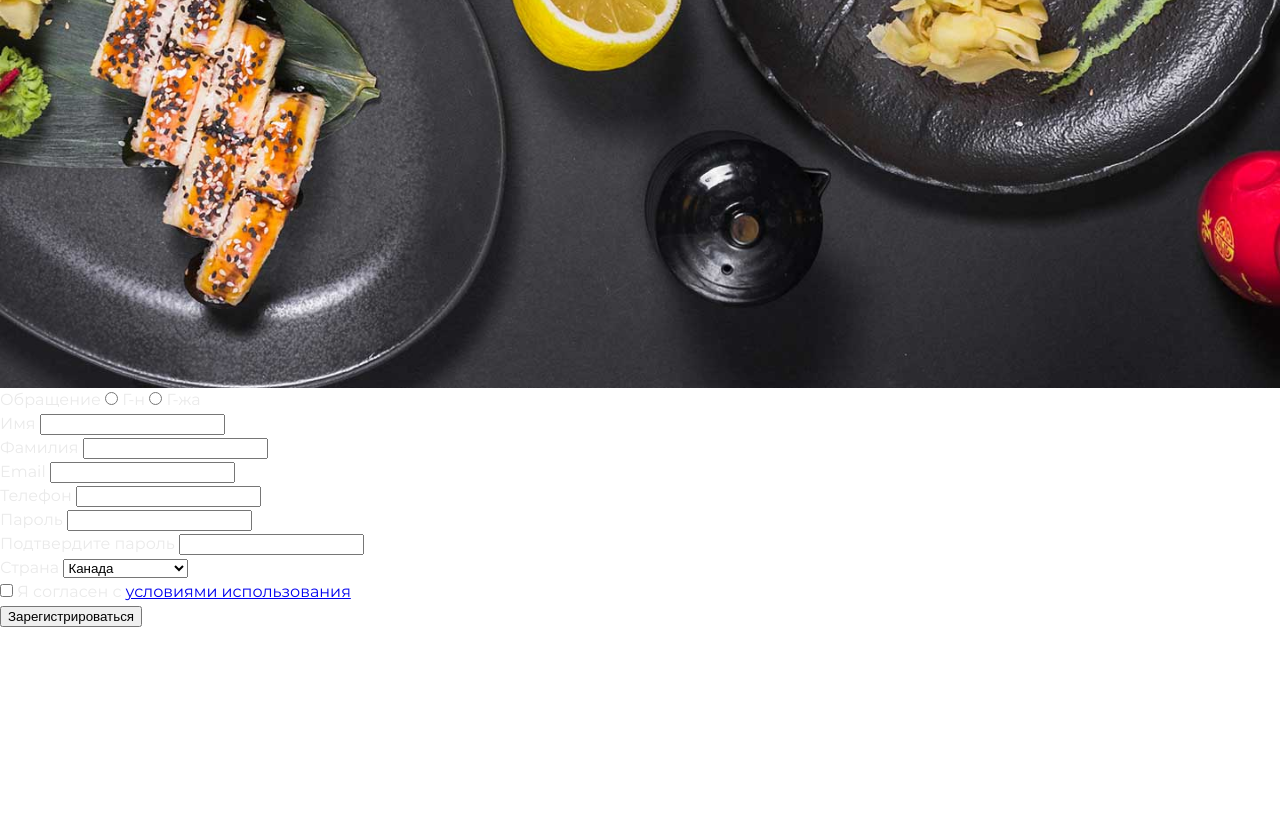
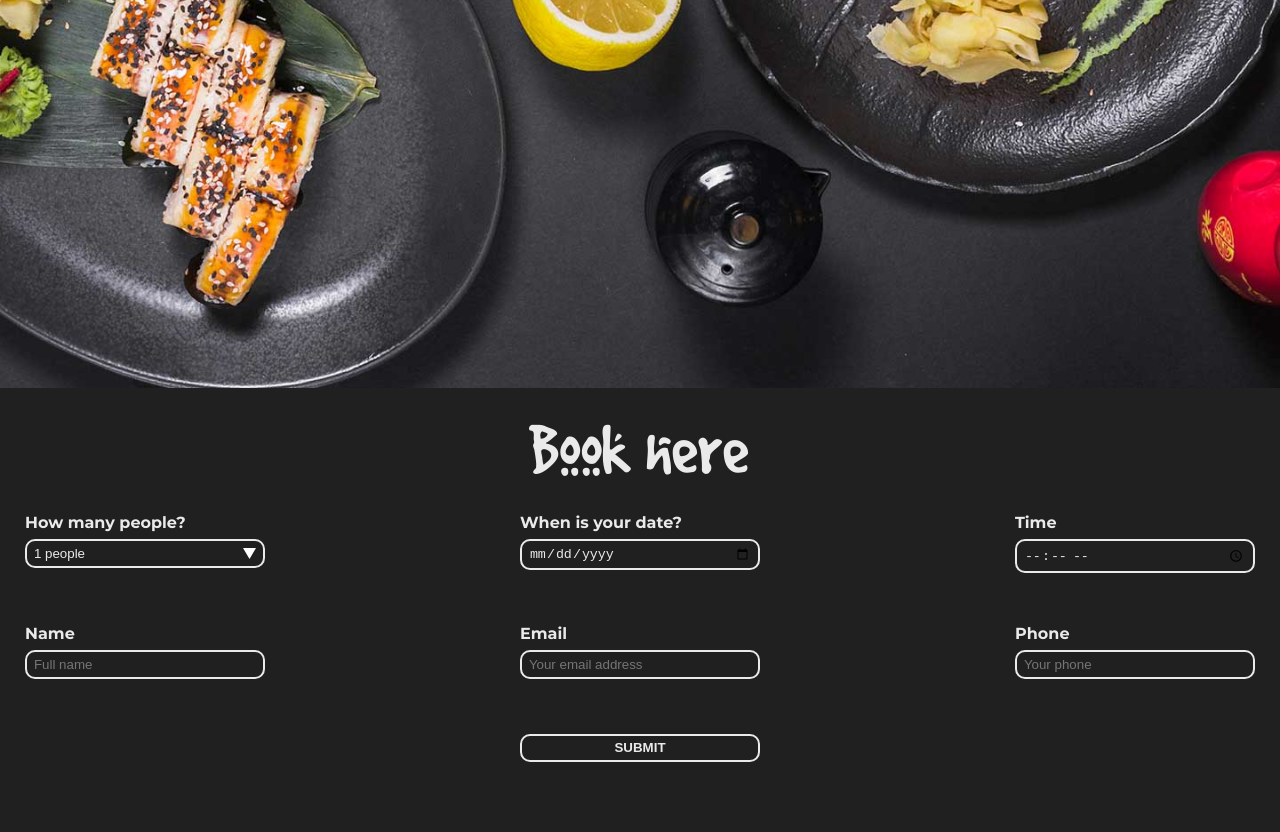
Before and after one commit to Slyamkhanov/japanese_restaurant, a plain HTML site: page index.html in a window 1280 px wide. Shown: the part 4811-5643 px from the top of the page. Before the commit the page ends 5439 px from the top, so only its background shows below. Drawn offline with Linux system fonts and the light colour scheme.

Commit message:
block booking added

```diff
--- a/index.html
+++ b/index.html
@@ -198,66 +198,42 @@
 		</div>
 		<img src="images/new_menu2.jpg" alt="" class="new_menu__img">
 	</section>
-	<form action="/signup" method="POST">
-  <p>
-    <label>Обращение</label>
-    <label>
-      <input type="radio" name="title" value="mr">
-      Г-н
-    </label>
-    <label>
-      <input type="radio" name="title" value="mrs">
-      Г-жа
-    </label>
-  </p>
-  <p>
-    <label>Имя</label>
-    <input type="text" name="first_name">
-  </p>
-  <p>
-    <label>Фамилия</label>
-    <input type="text" name="last_name">
-  </p>
-  <p>
-    <label>Email</label>
-    <input type="email" name="email">
-  </p>
-  <p>
-    <label>Телефон</label>
-    <input type="tel" name="phone">
-  </p>
-  <p>
-    <label>Пароль</label>
-    <input type="password" name="password">
-  </p>
-  <p>
-    <label>Подтвердите пароль</label>
-    <input type="password" name="password_confirm">
-  </p>
-  <p>
-    <label>Страна</label>
-    <select name="country">
-      <option>Канада</option>
-      <option>Франция</option>
-      <option>Германия</option>
-      <option>Италия</option>
-      <option>Япония</option>
-      <option>Россия</option>
-      <option>Великобритания</option>
-      <option>США</option>
-    </select>
-  </p>
-  <p>
-    <label>
-      <input type="checkbox" name="terms">
-      Я согласен с <a href="/terms">условиями использования</a>
-    </label>
-  </p>
-  <p>
-    <button>
-      Зарегистрироваться
-    </button>
-  </p>
-</form>
+	<section class="booking">
+		<div class="container-xl">
+			<h3 class="booking__title">Book here</h3>
+			<form action="" class="booking__form row  row-cols-3 justify-content-between">
+				<div class="booking__item ">
+					<label for="" class="booking__label ">How many people?<select type="text" class="booking__field booking__select col-md-4">
+						<option value="" class="booking__people_amount">1 people</option>
+						<option value="" class="booking__people_amount">2 people</option>
+						<option value="" class="booking__people_amount">3 people</option>
+						<option value="" class="booking__people_amount">4 people</option>
+						<option value="" class="booking__people_amount">5 people</option>
+						<option value="" class="booking__people_amount">6 people</option>
+						<option value="" class="booking__people_amount">7 people</option>
+						<option value="" class="booking__people_amount">8 people</option>
+						<option value="" class="booking__people_amount">9 people</option>
+						<option value="" class="booking__people_amount">10 people</option>
+					</select></label>
+				</div>
+				<div class="booking__item ">
+					<label for="" class="booking__label m-auto">When is your date?<input type="date" placeholder="17-02-2020" class="booking__field"></label>
+				</div>
+				<div class="booking__item ">
+					<label for="" class="booking__label ml-auto">Time<input type="time" placeholder="10:00am" class="booking__field"></label>
+				</div>
+				<div class="booking__item">
+					<label for="" class="booking__label ">Name<input type="text" placeholder="Full name" class="booking__field"></label>
+				</div>
+				<div class="booking__item">
+					<label for="" class="booking__label m-auto">Email<input type="email" placeholder="Your email address" class="booking__field"></label>
+				</div>
+				<div class="booking__item">
+					<label for="" class="booking__label ml-auto">Phone<input type="tel" placeholder="Your phone" class="booking__field "></label>
+				</div>
+				<input type="submit" value="submit" class="booking__button col-md-4 booking__field " >
+			</form>
+		</div>
+	</section>
 </select>
 </html>
--- /dev/null
+++ b/styles/_booking.scss
@@ -0,0 +1,62 @@
+.booking {
+	background-color: $bg-black;
+	&__title {
+		padding: 3.12rem 0 2.81rem;
+		margin-left: -4px;
+		font-family: $dog, $mon, sans-serif;
+		font-size: 4.81rem;
+		font-weight: normal;
+		text-align: center;
+	}
+
+	&__item {
+		margin-bottom: 2.81rem;
+	}
+
+	&__label {
+		display: block;
+		width: 100%;
+		max-width: 240px;
+
+		font-weight: 700;
+		line-height: 2rem;
+
+	}
+
+	&__field {
+		display: block;
+		width: 100%;
+		max-width: 240px;
+		padding: 0.31rem 0.43rem;
+		background-color: $bg-black;
+
+		border: 2px solid $white;
+		border-radius: 10px;
+		color: $white;
+
+	}
+
+	&__button {
+		display: block;
+		margin: 0.6rem auto 4.37rem;
+		font-weight: 700;
+		text-transform: uppercase;
+		cursor: pointer;
+		transition: all .1s;
+	}
+
+	&__button:hover {
+		color: $green;
+		border-color: $green;
+	}
+
+	&__select {
+		-webkit-appearance: none;
+		-moz-appearance: none;
+		appearance: none;
+		background: $bg-black url(../images/scroller.png) 97% center no-repeat;
+		-webkit-background-size: auto;
+		background-size: auto;
+
+	}
+}
--- a/styles/style.scss
+++ b/styles/style.scss
@@ -21,3 +21,4 @@
 @import "menu";
 @import "we_like";
 @import "_new__menu";
+@import "booking";
```
Also changed, not shown: images/scroller.png (added), images/Без-имени-1.png (deleted), styles/style.css, styles/we_like.css (added), 1 other file.
